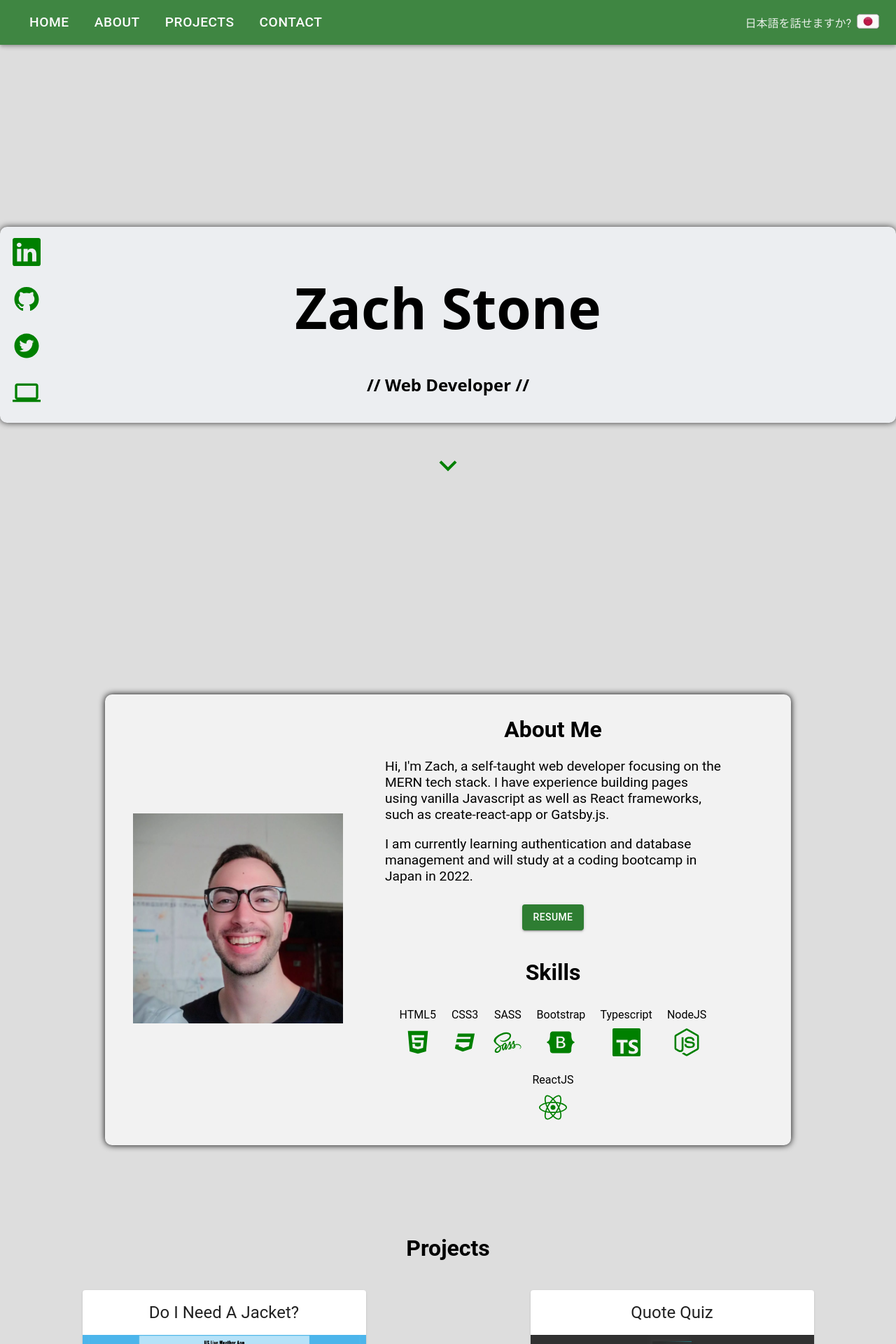
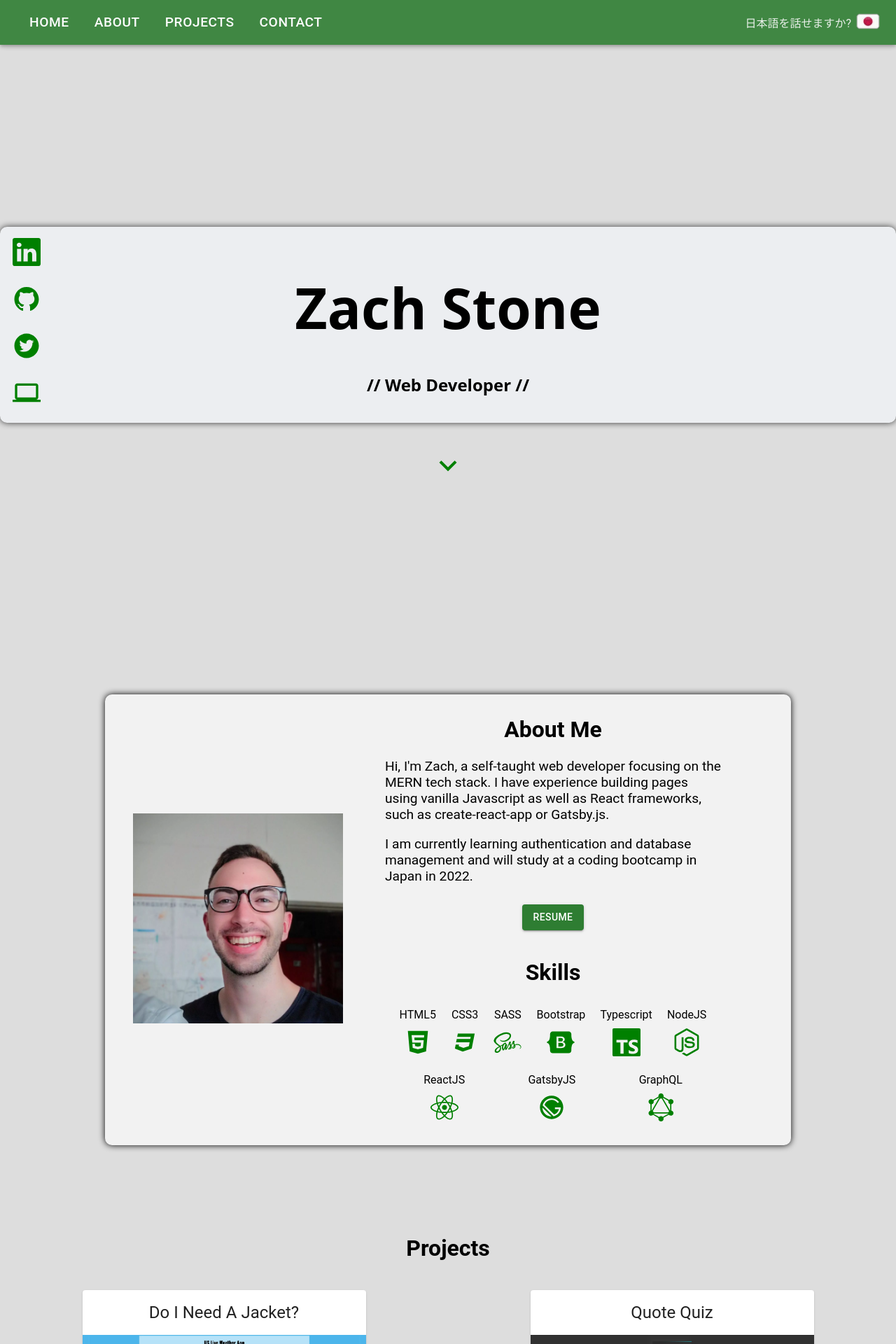
Before and after one commit to CliffordMorin/react-portfolio-1, a React (Create React App) app: page / in a window 1280 px wide. Shown: the top 1920 px of the page at 70% size. Built offline with nearby package versions, Linux system fonts and the light colour scheme.

Commit message:
proj img, flag animation, bio change, new skills

```diff
--- a/src/Components/Navbar/Navbar.css
+++ b/src/Components/Navbar/Navbar.css
@@ -26,9 +26,22 @@
   opacity: 0.9;
 }
 
+.flag-div-holder {
+  animation: grow 1s ease-in-out infinite alternate;
+}
+
 .flag-div-holder :hover {
   cursor: pointer;
   -webkit-transform: scale(1.2);
   -ms-transform: scale(1.2);
   transform: scale(1.2);
 }
+
+@keyframes grow {
+  from {
+    transform: scale(1);
+  }
+  to {
+    transform: scale(1.2);
+  }
+}
--- a/src/Components/UI/Skills.js
+++ b/src/Components/UI/Skills.js
@@ -7,8 +7,9 @@ import { FaBootstrap } from "react-icons/fa";
 import { DiSass } from "react-icons/di";
 import { FaNodeJs } from "react-icons/fa";
 import { IconContext } from "react-icons";
-// import { RiGatsbyFill } from "react-icons/ri";
+import { RiGatsbyFill } from "react-icons/ri";
 import { SiTypescript } from "react-icons/si";
+import { GrGraphQl } from "react-icons/gr";
 
 const Skills = (props) => {
   let content = {
@@ -21,7 +22,8 @@ const Skills = (props) => {
       [<SiTypescript />, "Typescript"],
       [<FaNodeJs />, "NodeJS"],
       [<FaReact />, "ReactJS"],
-      // [<RiGatsbyFill />, "GatsbyJS"],
+      [<RiGatsbyFill />, "GatsbyJS"],
+      [<GrGraphQl />, "GraphQL"],
     ],
   };
 
```
Also changed, not shown: src/images/projects/blog.webp.
